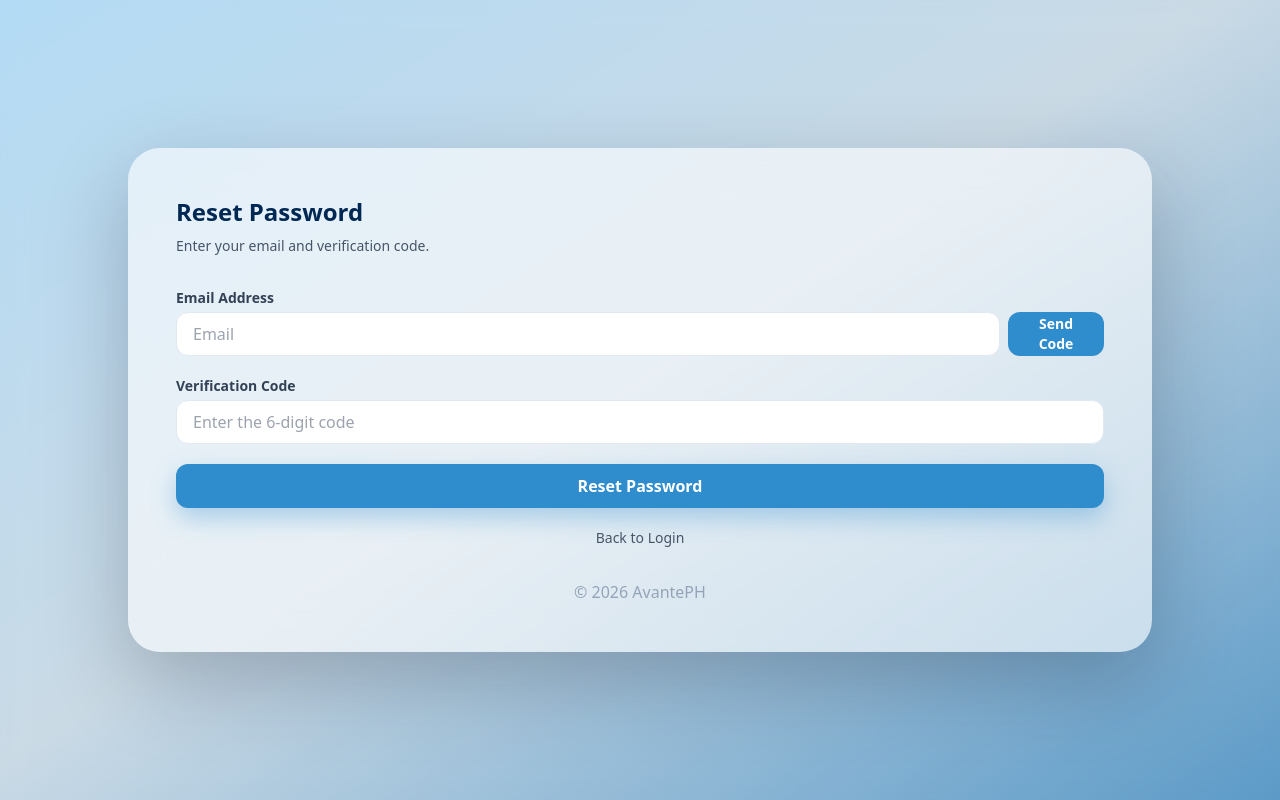
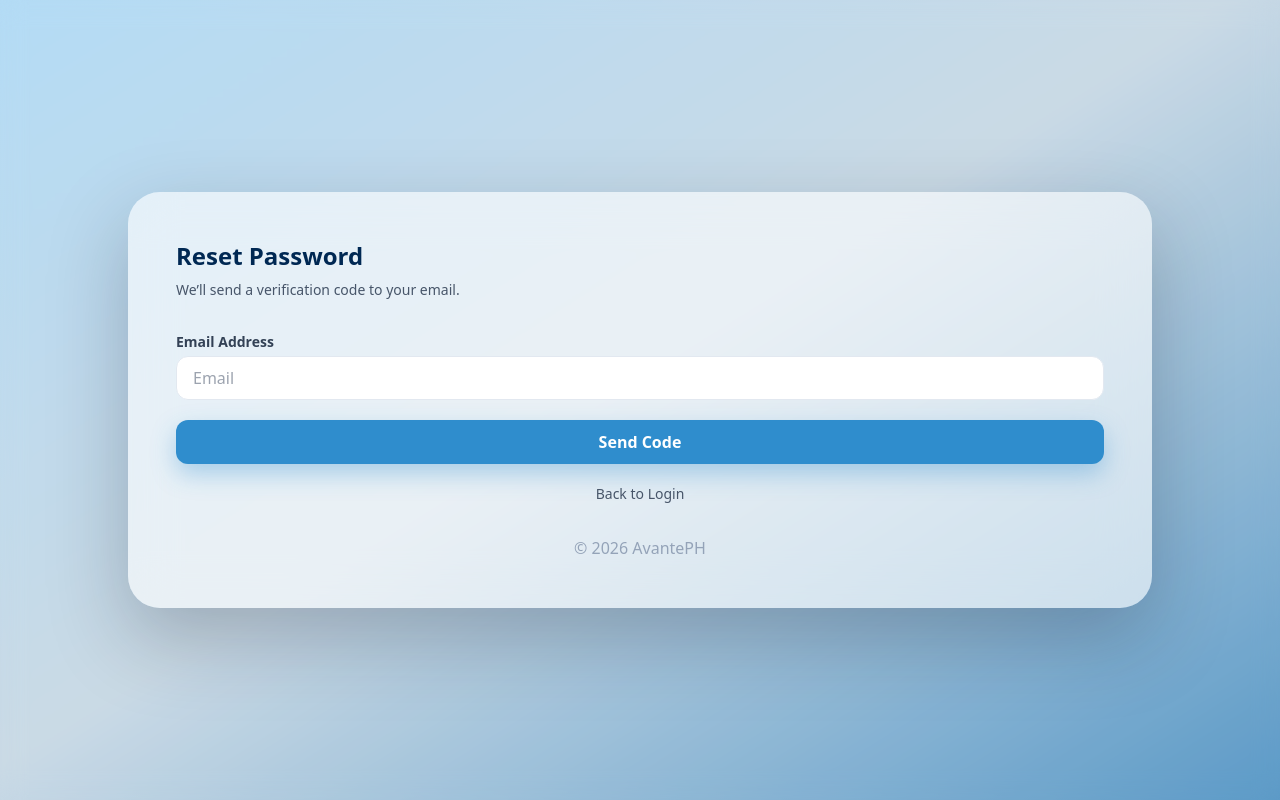
Before and after one commit to hearseboyjl/speechflo, a React (Vite) app in the folder Ali/: page /reset_password in a window 1280 px wide. Built offline with nearby package versions, Linux system fonts and the light colour scheme.

Commit message:
Update Reset_Password.jsx

```diff
--- a/Ali/src/Reset_Password.jsx
+++ b/Ali/src/Reset_Password.jsx
@@ -5,7 +5,6 @@ export default function Reset_Password() {
   const navigate = useNavigate();
 
   const [email, setEmail] = useState("");
-  const [code, setCode] = useState("");
   const [error, setError] = useState("");
 
   const isValidEmail = (value) =>
@@ -16,31 +15,19 @@ export default function Reset_Password() {
       setError("Email is required.");
       return;
     }
+
     if (!isValidEmail(email)) {
       setError("Please enter a valid email address.");
       return;
     }
-    setError("");
-    // simulate sending code
-  };
-
-  const handleReset = (e) => {
-  e.preventDefault();
-
-  if (!email || !code) {
-    setError("Please complete all fields.");
-    return;
-  }
-
-  if (!isValidEmail(email)) {
-    setError("Invalid email address.");
-    return;
-  }
 
     setError("");
-  navigate("/set-new-password");
+
+    // 🔐 Simulate sending verification code
+    // API call goes here
+
+    navigate("/confirm-reset");
   };
-
 
   return (
     <div
@@ -67,24 +54,18 @@ export default function Reset_Password() {
       >
         {/* LEFT SIDE */}
         <div className="hidden lg:flex flex-col justify-center p-12">
-          <h1 className="text-2xl font-bold text-[#002853] leading-tight">
-            SpeechFlow
+          <h1 className="text-2xl font-bold text-[#002853]">
+            AvantePH
           </h1>
 
           <p className="mt-4 text-slate-600 max-w-sm">
-            Reset your password securely and regain access to your account.
+            Enter your email to receive a password reset code.
           </p>
 
           <img
-            src="/public/Forgot_Password.png"
-            alt="Forgot Password Illustration"
-            className="
-              mt-10
-              mx-auto
-              w-full max-w-[320px]
-              object-contain
-              drop-shadow-xl
-            "
+            src="/Forgot_Password.png"
+            alt="Forgot Password"
+            className="mt-10 mx-auto w-full max-w-[320px] object-contain drop-shadow-xl"
           />
         </div>
 
@@ -95,18 +76,15 @@ export default function Reset_Password() {
           </h2>
 
           <p className="text-sm text-slate-600 mb-8">
-            Enter your email and verification code.
+            We’ll send a verification code to your email.
           </p>
 
-          <form onSubmit={handleReset} className="space-y-5">
-
-            {/* EMAIL + SEND CODE */}
+          <div className="space-y-5">
+            {/* EMAIL */}
             <div>
               <label className="block text-sm font-semibold text-slate-700 mb-1">
                 Email Address
               </label>
-
-              <div className="flex gap-2">
               <input
                 type="email"
                 value={email}
@@ -114,43 +92,7 @@ export default function Reset_Password() {
                 placeholder="Email"
                 className="
                   w-full h-11 px-4 rounded-xl
-                    bg-white
-                    border border-slate-200
-                    outline-none
-                    focus:ring-2 focus:ring-[#2F8DCD]/40
-                  "
-                />
-
-                <button
-                  type="button"
-                  onClick={handleSendCode}
-                  className="
-                    px-4 h-11 rounded-xl
-                    bg-[#2F8DCD]
-                    text-sm font-semibold text-white
-                    hover:bg-[#2a7fc0]
-                    transition
-                  "
-                >
-                  Send Code
-                </button>
-              </div>
-            </div>
-
-            {/* VERIFICATION CODE */}
-            <div>
-              <label className="block text-sm font-semibold text-slate-700 mb-1">
-                Verification Code
-              </label>
-              <input
-                type="text"
-                value={code}
-                onChange={(e) => setCode(e.target.value)}
-                placeholder="Enter the 6-digit code"
-                className="
-                  w-full h-11 px-4 rounded-xl
-                  bg-white
-                  border border-slate-200
+                  bg-white border border-slate-200
                   outline-none
                   focus:ring-2 focus:ring-[#2F8DCD]/40
                 "
@@ -164,9 +106,9 @@ export default function Reset_Password() {
               </p>
             )}
 
-            {/* RESET BUTTON */}
+            {/* SEND CODE */}
             <button
-              type="submit"
+              onClick={handleSendCode}
               className="
                 w-full h-11 rounded-xl
                 bg-[#2F8DCD]
@@ -176,16 +118,18 @@ export default function Reset_Password() {
                 transition
               "
             >
-              Reset Password
+              Send Code
             </button>
 
+            {/* BACK TO LOGIN */}
             <p
               onClick={() => navigate("/login-applicant")}
               className="text-sm text-center text-slate-600 hover:underline cursor-pointer"
             >
               Back to Login
             </p>
-          </form>
+          </div>
+
           <div className="mt-8 text-center text-s text-slate-400">
             © 2026 AvantePH
           </div>
```
Lines whose indentation alone changed are shown as unchanged.
